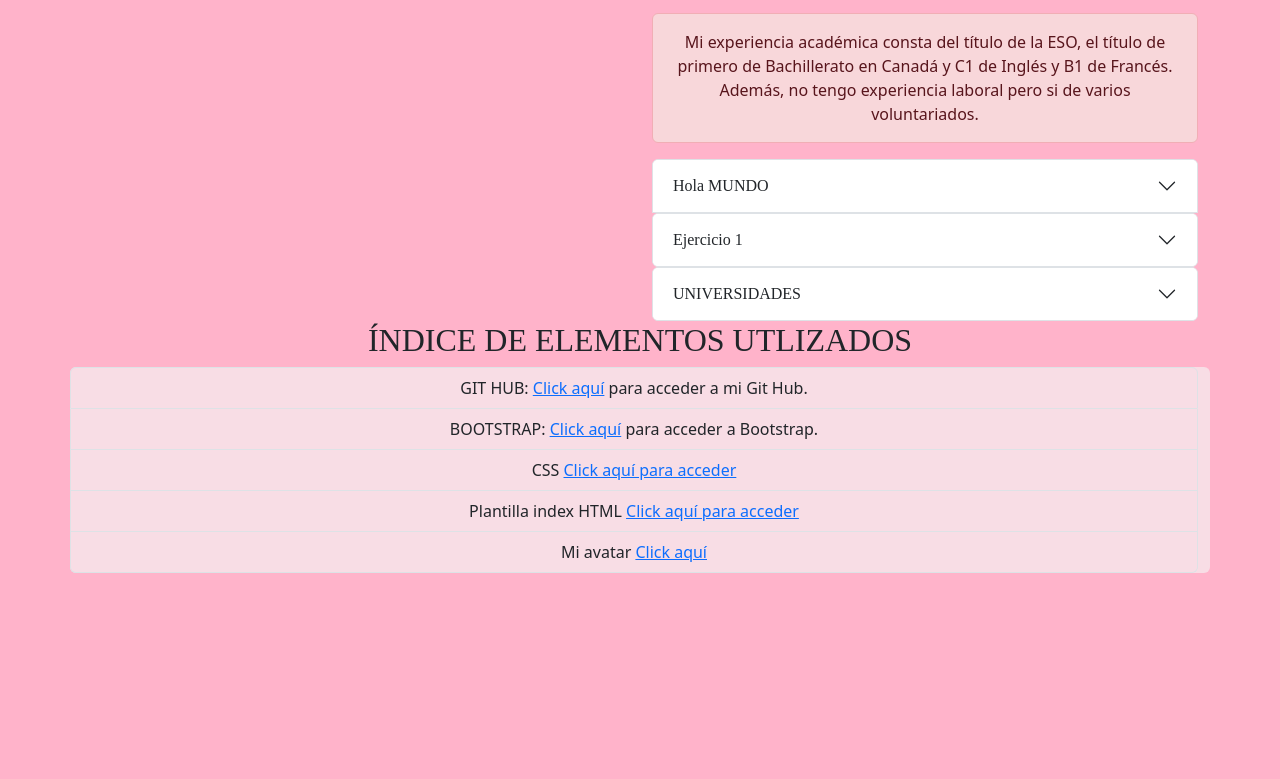
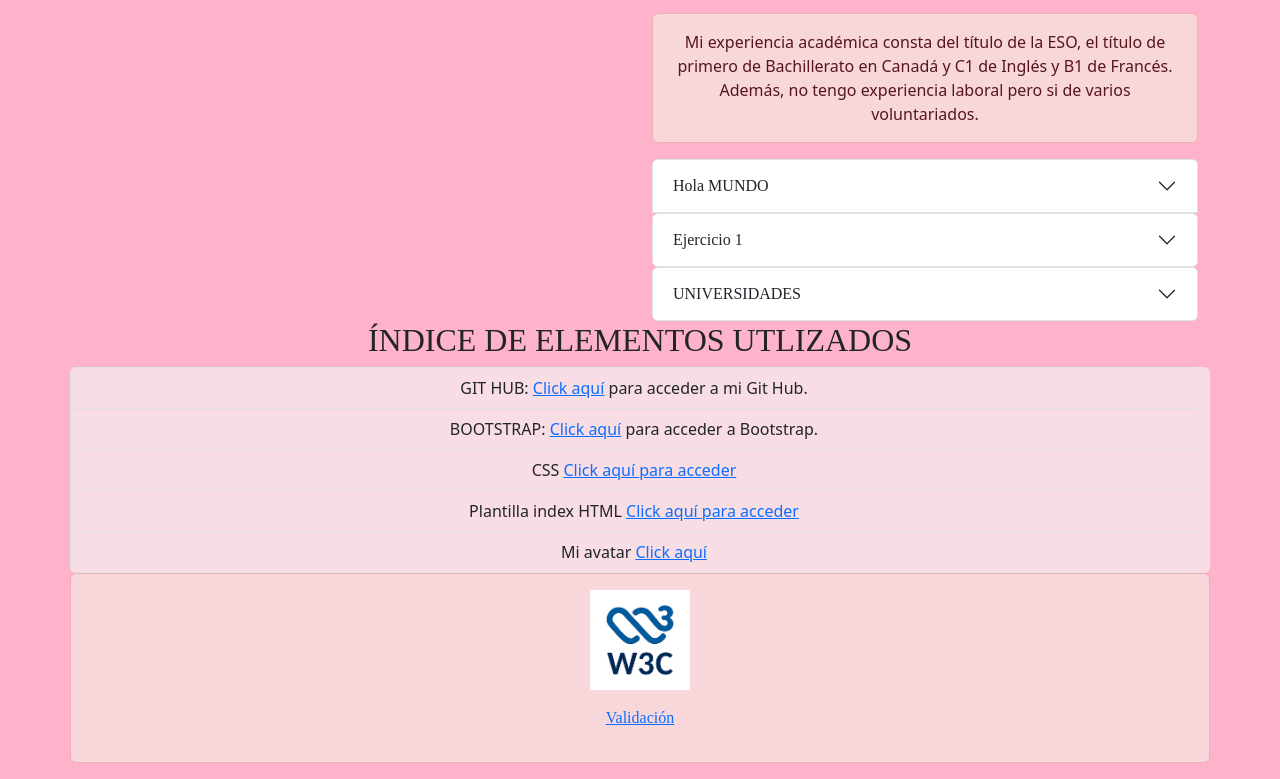
Before and after one commit to mariadelrioalvarez/portada, a plain HTML site: page index.html in a window 1280 px wide. Shown: the part 405-1184 px from the top of the page. Before the commit the page ends 978 px from the top, so only its background shows below. Drawn offline with nearby package versions, Linux system fonts and the light colour scheme.

Commit message:
TERMINADO

```diff
--- a/index.html
+++ b/index.html
@@ -109,6 +109,12 @@
 <li class="list-group-item" style="background-color: #f8dde5;">Mi avatar <a href="https://chatgpt.com/es-ES/"> Click aquí</a></li>
 
 </ul>
+
+<div class="alert alert-danger" role="alert">
+  <p><img src="./validator.png" alt="100" width="100"></p>
+  <p>  <a href="https://validator.w3.org/nu/#file"> Validación </a></p>
+</div>
+
 <script src="https://cdn.jsdelivr.net/npm/bootstrap@5.3.3/dist/js/bootstrap.bundle.min.js"></script>
 </body>
 </html>
```
Also changed, not shown: validator.png (added), 2 other files.
